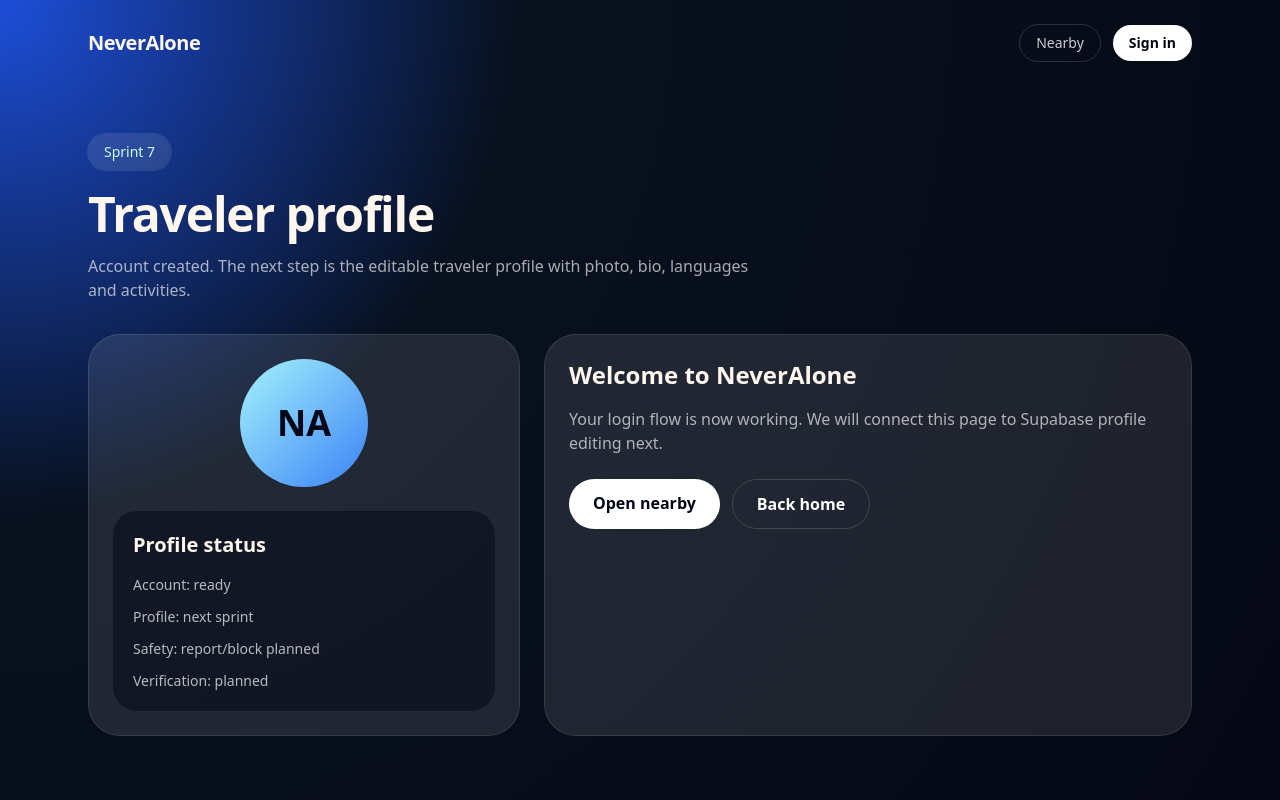
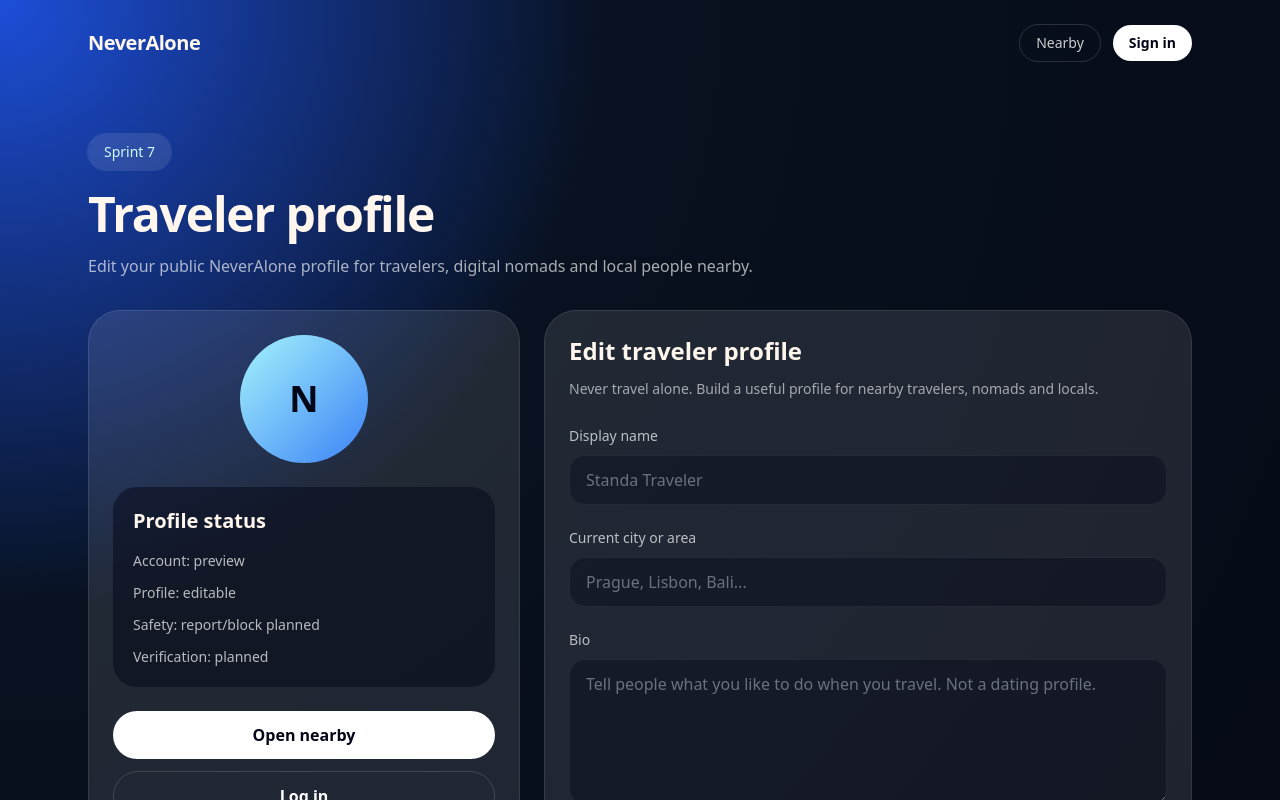
Before and after one commit to Standajagermaker/NeverAlone, a Next.js app in the folder app/: page /profile in a window 1280 px wide. Shown: the top 800 px of the page. Built offline with nearby package versions, Linux system fonts and the light colour scheme; no server answers.

Commit message:
Connect profile page to editable form

```diff
--- a/app/src/app/profile/page.tsx
+++ b/app/src/app/profile/page.tsx
@@ -1,4 +1,4 @@
-import Link from "next/link";
+import { ProfileForm } from "@/components/ProfileForm";
 import { Shell } from "@/components/Shell";
 
 export default function ProfilePage() {
@@ -10,40 +10,10 @@
         </p>
         <h1 className="mt-5 text-5xl font-black tracking-tight">Traveler profile</h1>
         <p className="mt-4 max-w-2xl text-white/65">
-          Account created. The next step is the editable traveler profile with photo, bio, languages and activities.
+          Edit your public NeverAlone profile for travelers, digital nomads and local people nearby.
         </p>
 
-        <div className="mt-8 grid gap-6 lg:grid-cols-[0.8fr_1.2fr]">
-          <div className="rounded-[2rem] border border-white/10 bg-white/10 p-6">
-            <div className="mx-auto flex h-32 w-32 items-center justify-center rounded-full bg-gradient-to-br from-cyan-200 to-blue-500 text-4xl font-black text-slate-950">
-              NA
-            </div>
-            <div className="mt-6 rounded-3xl bg-slate-950/50 p-5">
-              <h2 className="text-xl font-bold">Profile status</h2>
-              <div className="mt-4 space-y-3 text-sm text-white/70">
-                <div>Account: ready</div>
-                <div>Profile: next sprint</div>
-                <div>Safety: report/block planned</div>
-                <div>Verification: planned</div>
-              </div>
-            </div>
-          </div>
-
-          <div className="rounded-[2rem] border border-white/10 bg-white/10 p-6">
-            <h2 className="text-2xl font-bold">Welcome to NeverAlone</h2>
-            <p className="mt-4 text-white/65">
-              Your login flow is now working. We will connect this page to Supabase profile editing next.
-            </p>
-            <div className="mt-6 flex flex-wrap gap-3">
-              <Link href="/nearby" className="rounded-full bg-white px-6 py-3 font-semibold text-slate-950 hover:bg-cyan-100">
-                Open nearby
-              </Link>
-              <Link href="/" className="rounded-full border border-white/15 px-6 py-3 font-semibold text-white hover:bg-white/10">
-                Back home
-              </Link>
-            </div>
-          </div>
-        </div>
+        <ProfileForm />
       </section>
     </Shell>
   );
```
